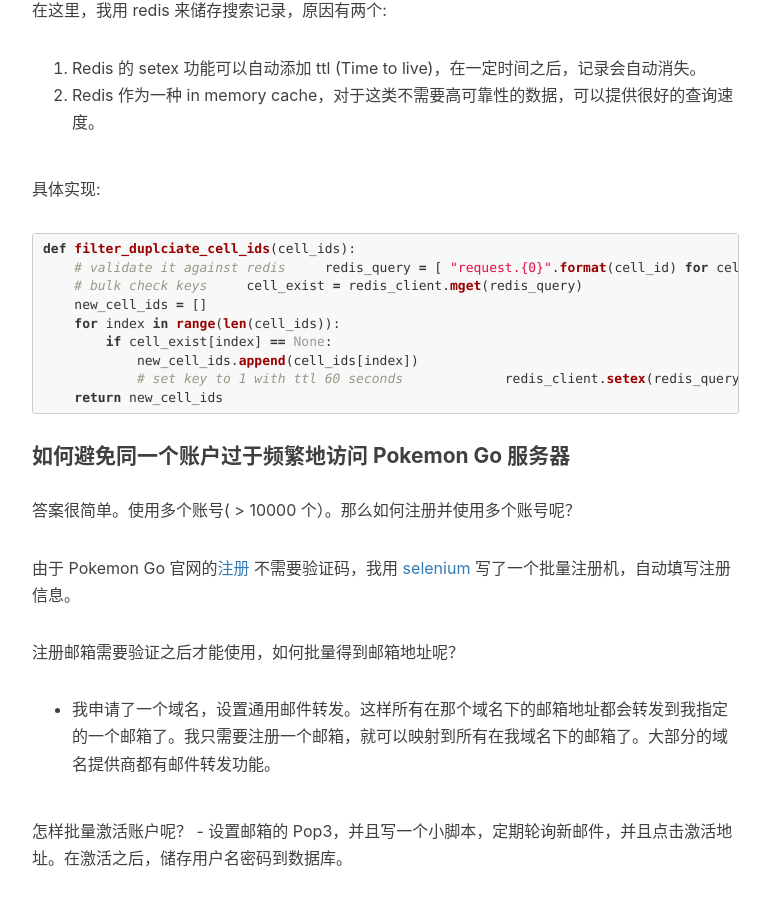
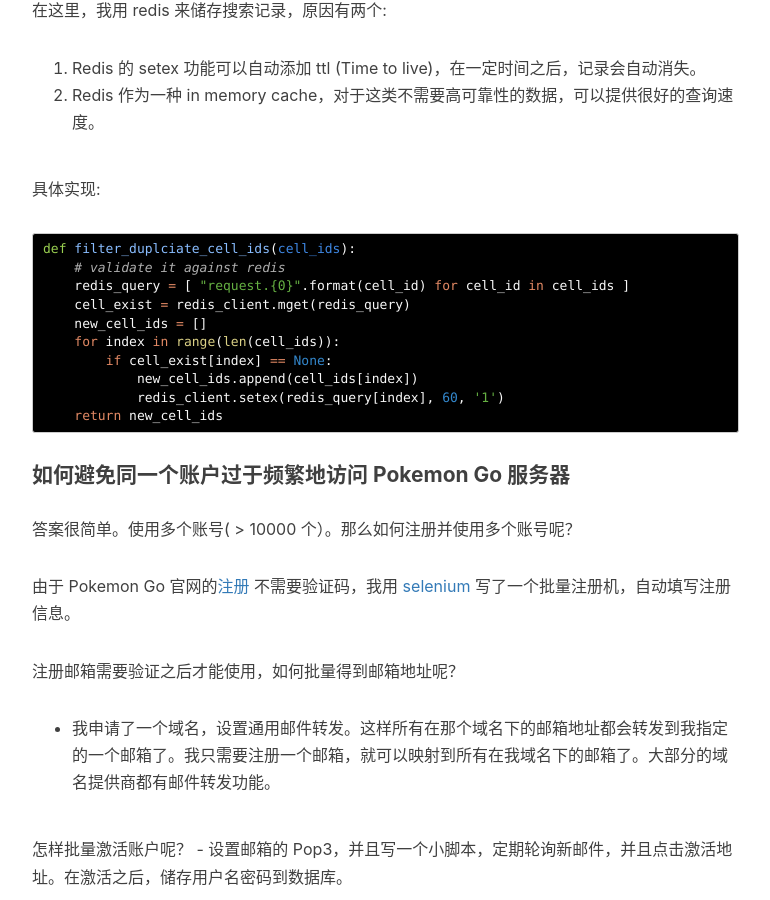
Before and after one commit to chenditc/chendi.me, a Jekyll site: the page built from _posts/2016-08-20-how-to-create-a-pokemon-map.markdown, in a window 1280 px wide and 900 px high, scrolled down 5598 px. Shown: the whole window, without its empty margins (233-1003 px from the left). Built offline with Jekyll 4.4.1, drawn with Linux system fonts in a browser that asks for light colours; nearby versions of some CDN libraries; comment, search, counter and statistics services are not loaded.

Commit message:
Update 2016-08-20-how-to-create-a-pokemon-map.markdown

````diff
--- a/_posts/2016-08-20-how-to-create-a-pokemon-map.markdown
+++ b/_posts/2016-08-20-how-to-create-a-pokemon-map.markdown
@@ -113,20 +113,17 @@
   2. Redis 作为一种 in memory cache，对于这类不需要高可靠性的数据，可以提供很好的查询速度。
 
   具体实现:
-  ```python
-def filter_duplciate_cell_ids(cell_ids):
-    # validate it against redis
-    redis_query = [ "request.{0}".format(cell_id) for cell_id in cell_ids ]
-    # bulk check keys
-    cell_exist = redis_client.mget(redis_query)
-    new_cell_ids = []
-    for index in range(len(cell_ids)):
-        if cell_exist[index] == None:
+<pre style="background:#000;color:#f8f8f8"><span style="color:#99cf50">def</span> <span style="color:#89bdff">filter_duplciate_cell_ids</span>(<span style="color:#3e87e3">cell_ids</span>):
+    <span style="color:#aeaeae;font-style:italic"># validate it against redis</span>
+    redis_query <span style="color:#e28964">=</span> [ <span style="color:#65b042">"request.{0}"</span>.format(cell_id) <span style="color:#e28964">for</span> cell_id <span style="color:#e28964">in</span> cell_ids ]
+    cell_exist <span style="color:#e28964">=</span> redis_client.mget(redis_query)
+    new_cell_ids <span style="color:#e28964">=</span> []
+    <span style="color:#e28964">for</span> index <span style="color:#e28964">in</span> <span style="color:#dad085">range</span>(<span style="color:#dad085">len</span>(cell_ids)):
+        <span style="color:#e28964">if</span> cell_exist[index] <span style="color:#e28964">==</span> <span style="color:#3387cc">None</span>:
             new_cell_ids.append(cell_ids[index])
-            # set key to 1 with ttl 60 seconds
-            redis_client.setex(redis_query[index], 60, '1')
-    return new_cell_ids
-  ```
+            redis_client.setex(redis_query[index], <span style="color:#3387cc">60</span>, <span style="color:#65b042">'1'</span>)
+    <span style="color:#e28964">return</span> new_cell_ids
+</pre>
 
 #### 如何避免同一个账户过于频繁地访问 Pokemon Go 服务器
 
````
